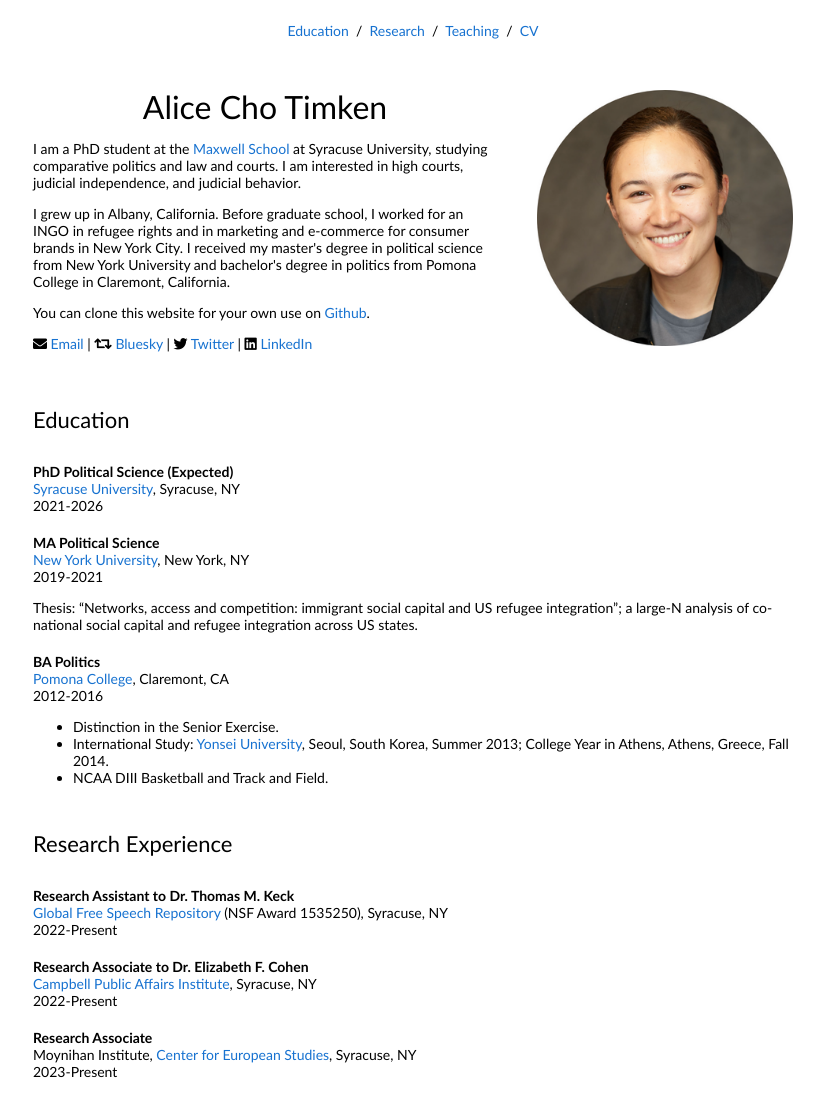
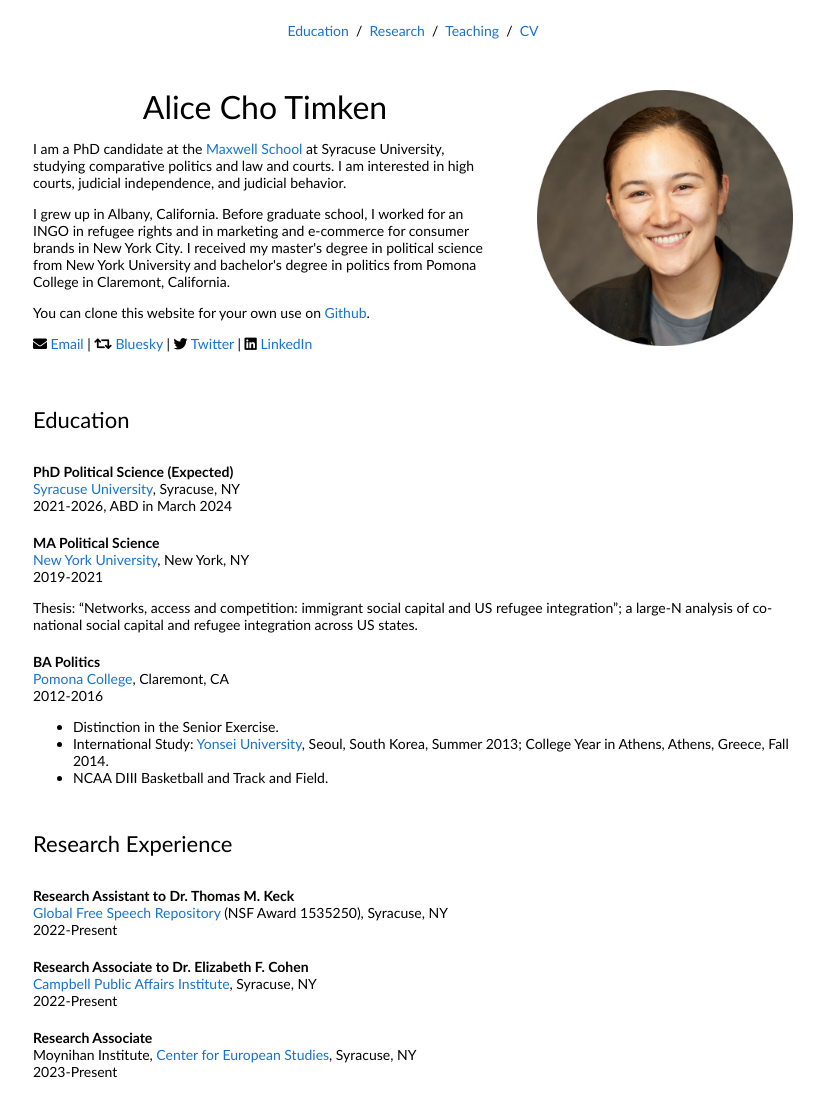
Before and after one commit to AliceTimken/CV, a plain HTML site: page index.html in a window 1280 px wide. Shown: the top 1100 px of the page, without its empty margins (227-1051 px from the left). Drawn offline with Linux system fonts and the light colour scheme.

Commit message:
candidate

```diff
--- a/index.html
+++ b/index.html
@@ -59,7 +59,7 @@
               <p style="text-align:center">
                 <name>Alice Cho Timken</name>
               </p>
-              <p>I am a PhD student at the <a href="https://www.maxwell.syr.edu/">Maxwell School</a> at Syracuse University, studying comparative politics and law and courts.
+              <p>I am a PhD candidate at the <a href="https://www.maxwell.syr.edu/">Maxwell School</a> at Syracuse University, studying comparative politics and law and courts.
                 I am interested in high courts, judicial independence, and judicial behavior.
               </p>
               <p>
@@ -103,7 +103,7 @@
           <br>
           <a href="https://www.syracuse.edu/">Syracuse University</a>, Syracuse, NY
           <br>
-          2021-2026
+          2021-2026, ABD in March 2024
           <!-- <em>ECCV</em>, 2022
           <br>
           <a href="https://yifanjiang.net/MalleConv.html">project page</a>
```
